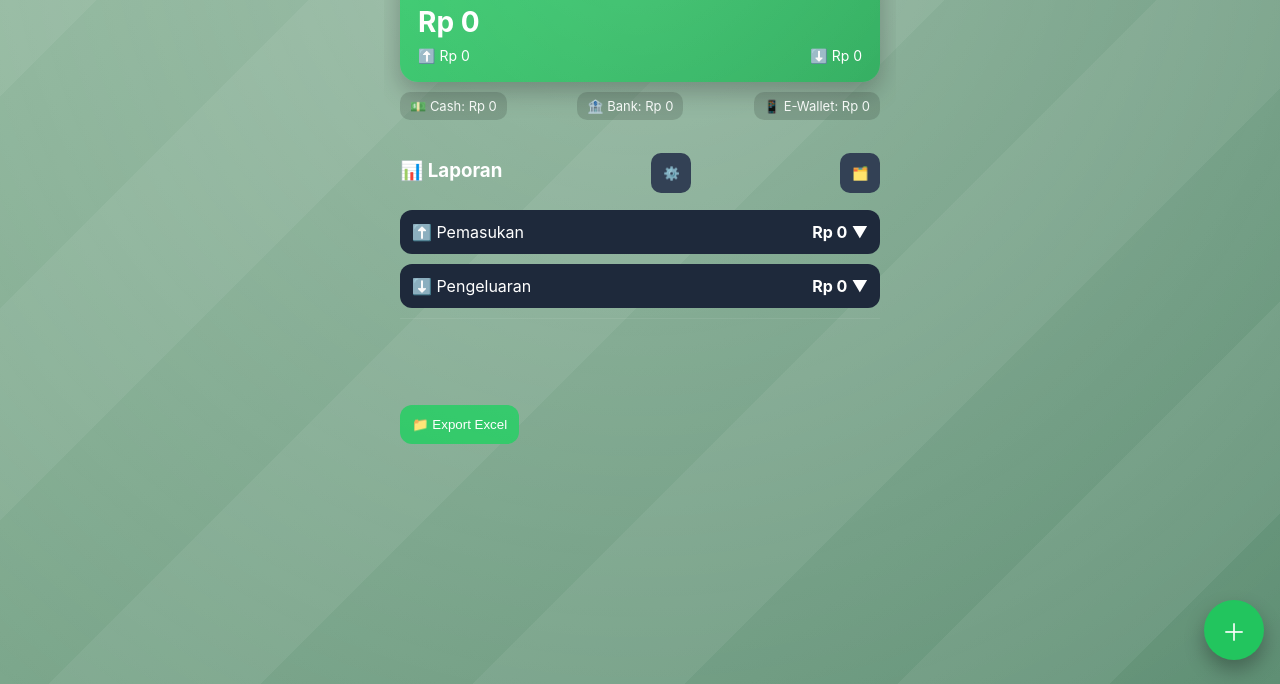
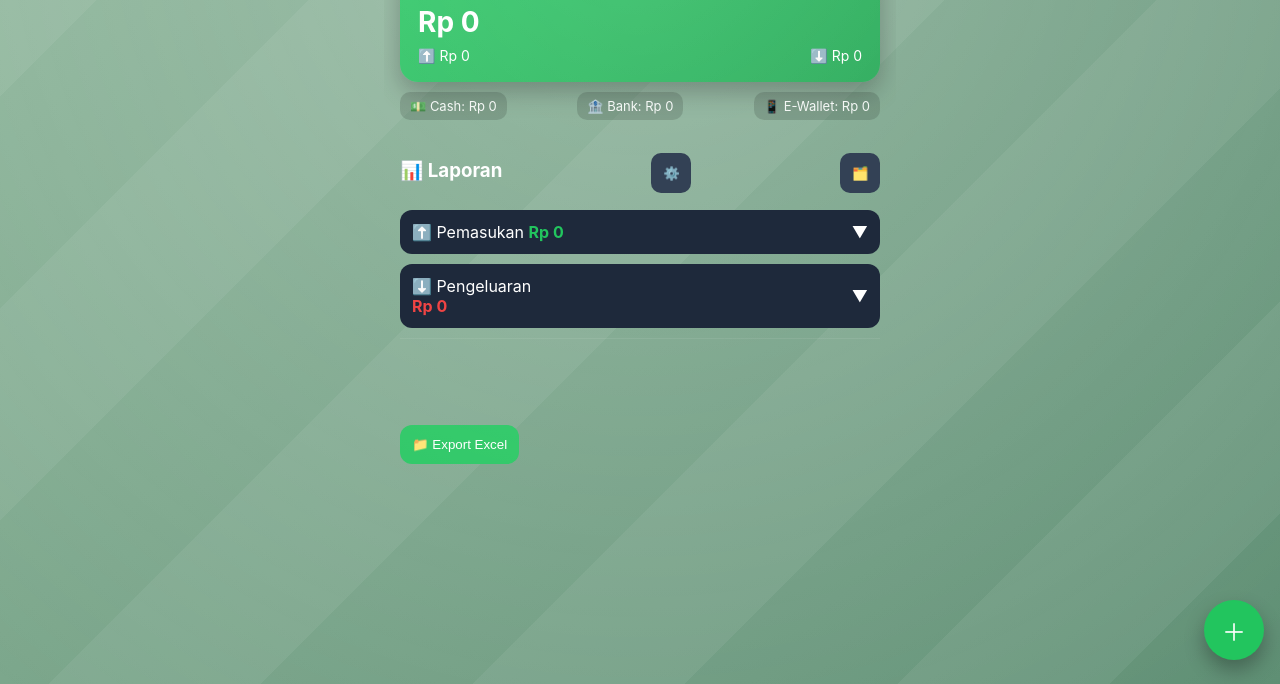
Before and after one commit to yulianto100/catatan-keuangan, a plain HTML site: page index.html in a window 1280 px wide. Shown: the part 116-800 px from the top of the page. Drawn offline with Linux system fonts and the light colour scheme; no server answers.

Commit message:
index.html

```diff
--- a/index.html
+++ b/index.html
@@ -64,21 +64,22 @@
     </div>
 
 <div class="report-header" onclick="toggleMasuk()">
-  <div>⬆️ Pemasukan</div>
-  <div style="white-space:nowrap; flex-shrink:0; min-width:fit-content">
-    <b id="totalMasukReport">Rp 0</b> ▼
+  <div class="report-header-left">
+    <span>⬆️ Pemasukan</span>
+    <b id="totalMasukReport" class="text-masuk">Rp 0</b>
   </div>
+  <span id="arrowMasuk">▼</span>
 </div>
 
 <div id="laporanMasuk" style="display:none"></div>
 
 <div class="report-header" onclick="toggleKeluar()">
-  <div>⬇️ Pengeluaran</div>
-  <div style="white-space:nowrap; flex-shrink:0; min-width:fit-content">
-    <b id="totalKeluarReport">Rp 0</b> ▼
+  <div class="report-header-left">
+    <div>⬇️ Pengeluaran</div>
+    <b id="totalKeluarReport" class="text-keluar">Rp 0</b>
   </div>
+  <span id="arrowKeluar">▼</span>
 </div>
-
 <div id="laporanKeluar" style="display:none"></div>
   </div>
 </div>
```
